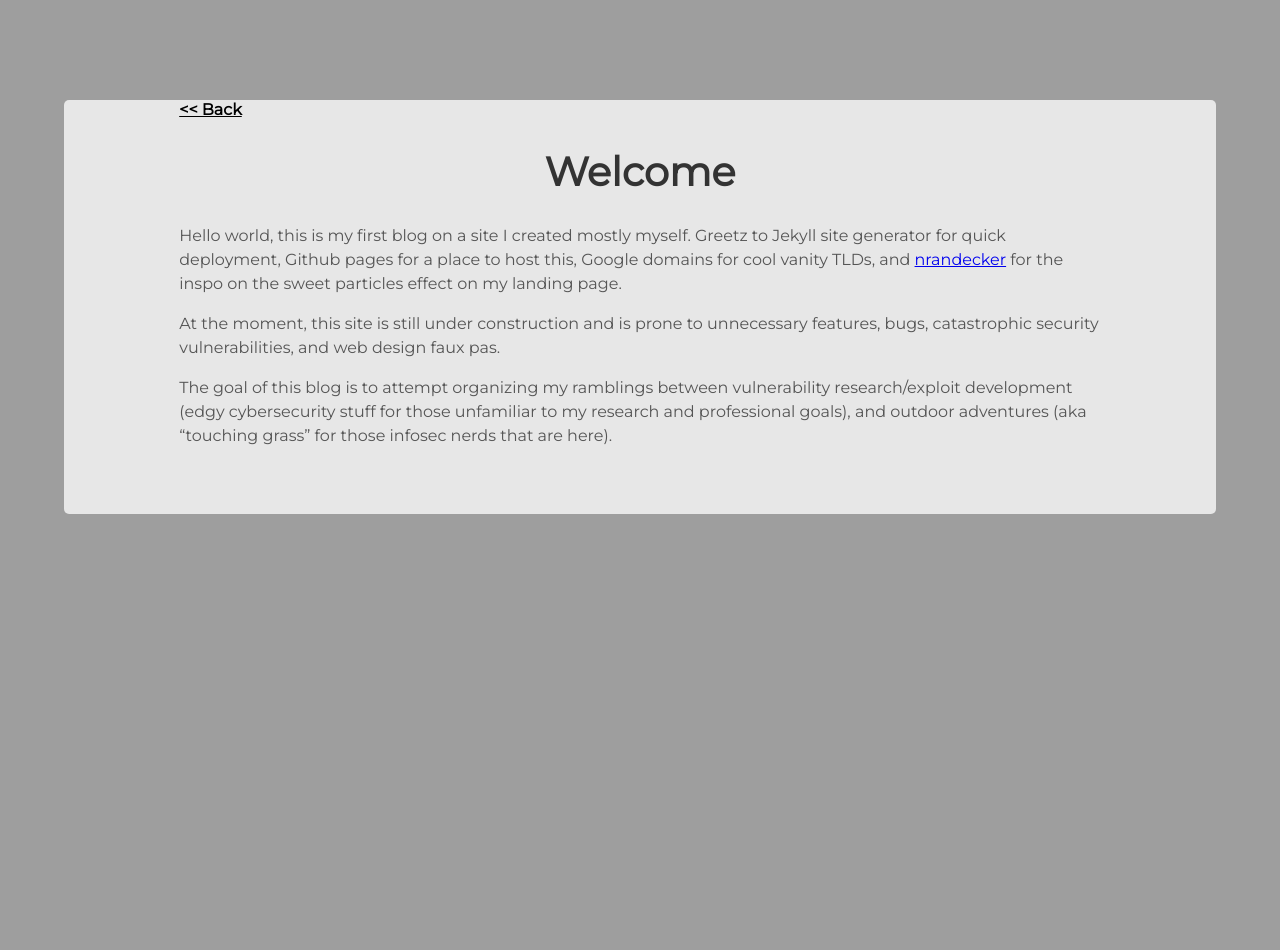
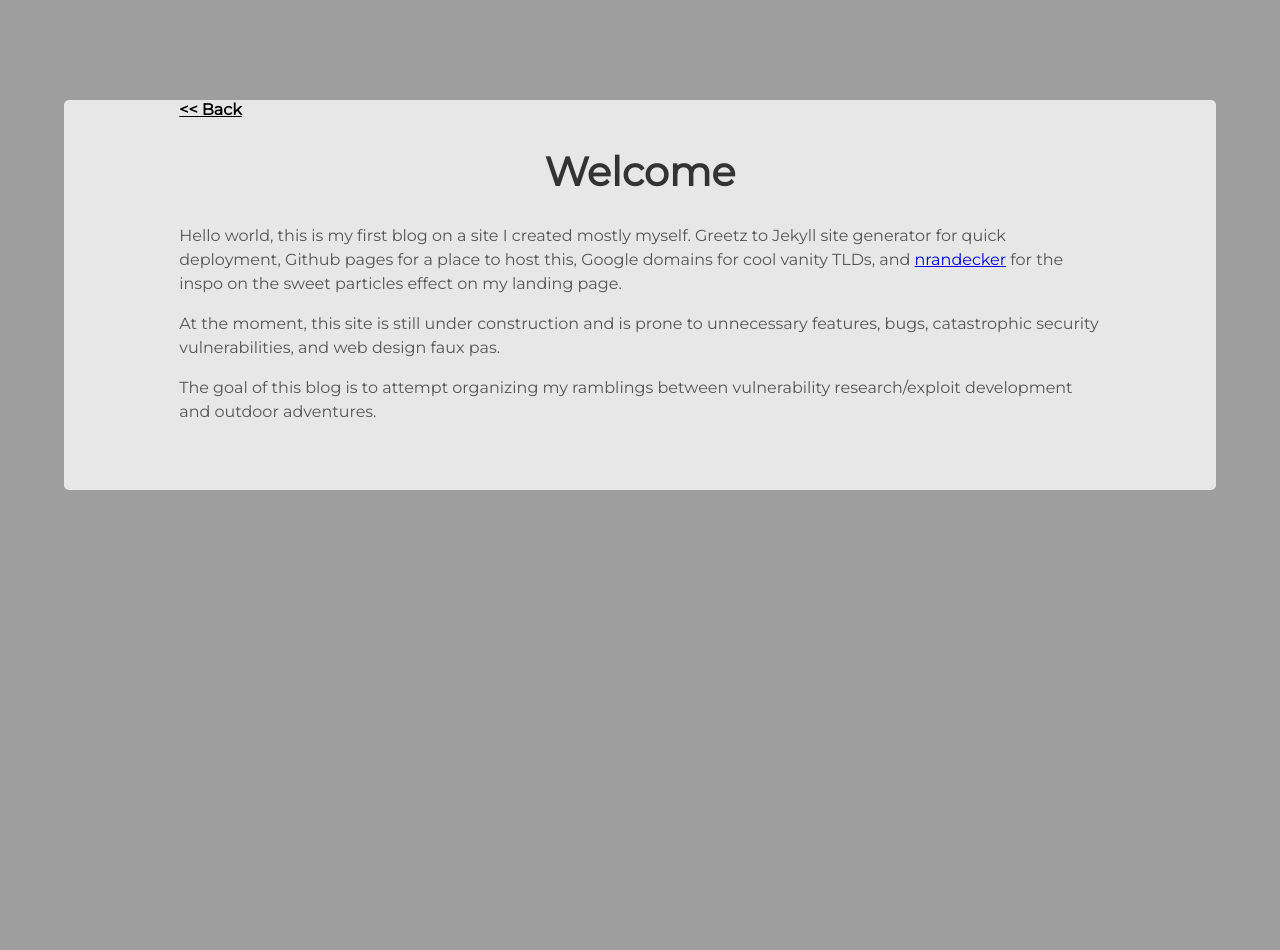
Before and after one commit to varjo/varjo.github.io, a Jekyll site: the page built from _posts/2022-10-22-Hello-World.md, in a window 1280 px wide. Built offline with Jekyll 4.4.1, drawn with Linux system fonts in a browser that asks for light colours.

Commit message:
Update 2022-10-22-Hello-World.md

```diff
--- a/_posts/2022-10-22-Hello-World.md
+++ b/_posts/2022-10-22-Hello-World.md
@@ -10,4 +10,4 @@ Hello world, this is my first blog on a site I created mostly myself. Greetz to
 
 At the moment, this site is still under construction and is prone to unnecessary features, bugs, catastrophic security vulnerabilities, and web design faux pas.
 
-The goal of this blog is to attempt organizing my ramblings between vulnerability research/exploit development (edgy cybersecurity stuff for those unfamiliar to my research and professional goals), and outdoor adventures (aka "touching grass" for those infosec nerds that are here).
+The goal of this blog is to attempt organizing my ramblings between vulnerability research/exploit development and outdoor adventures.
```
